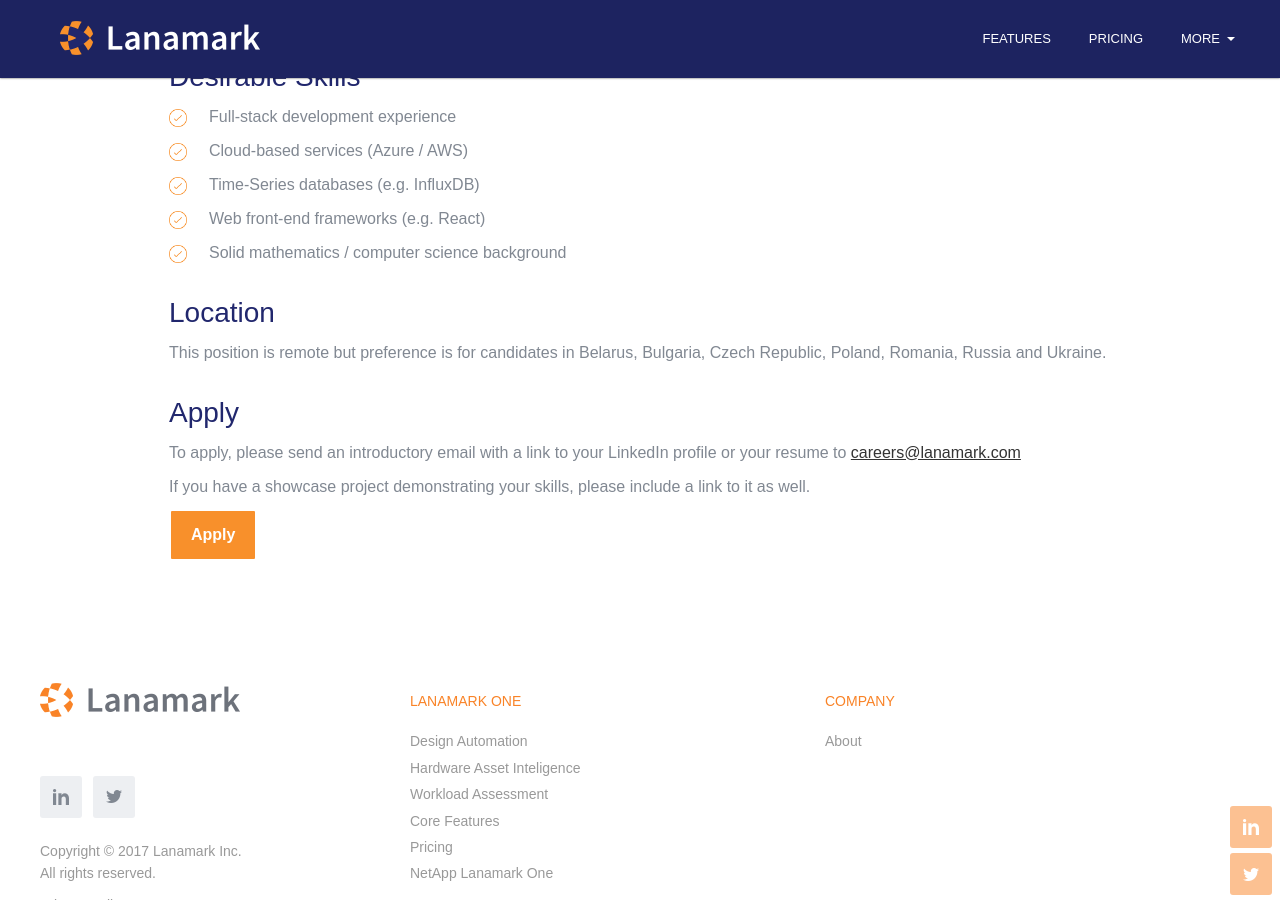
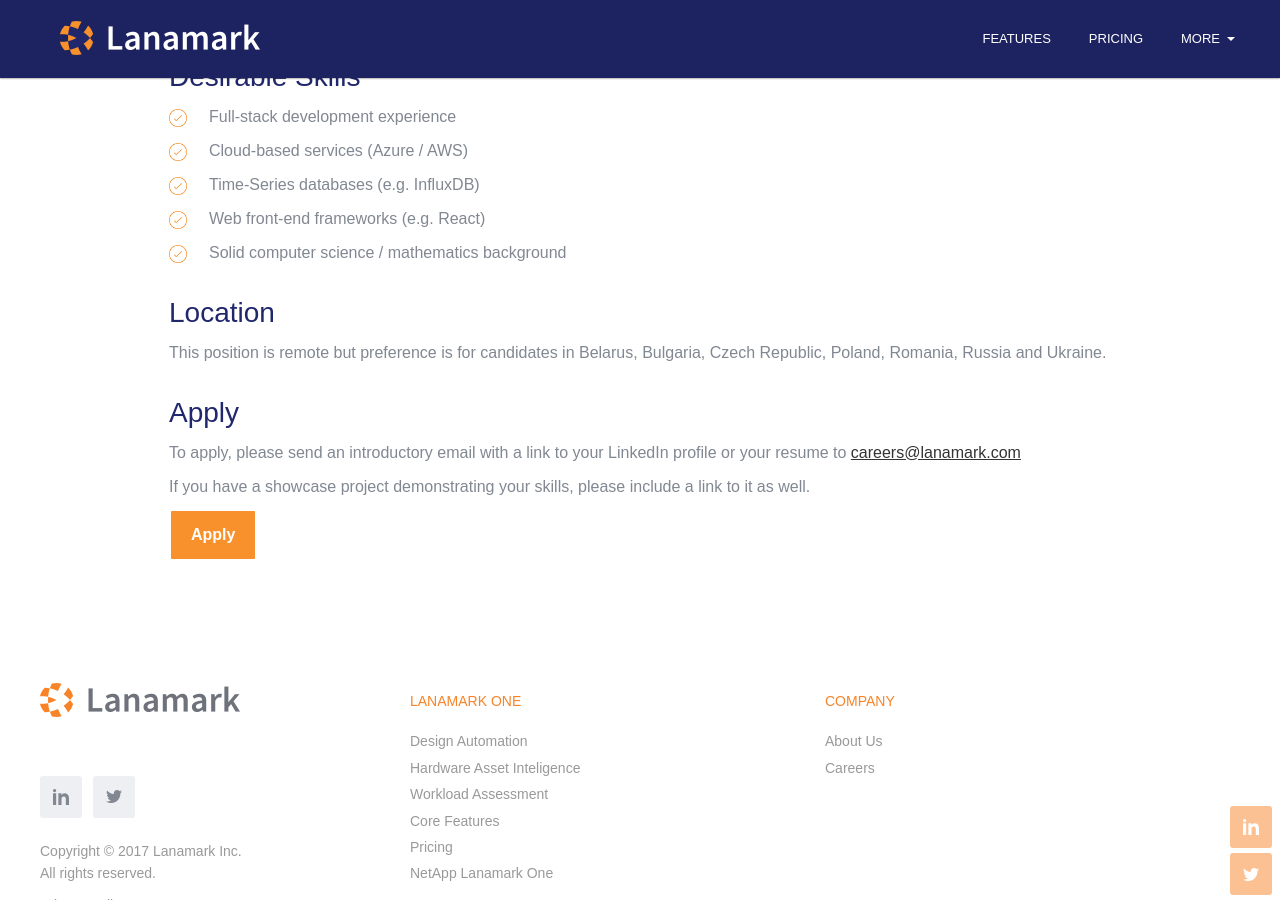
Before and after one commit to lanamark-dev/lanamark.github.io, a Jekyll site: the page built from careers.html, in a window 1280 px wide and 900 px high, scrolled down 1031 px. Built offline with Jekyll 4.4.1, drawn with Linux system fonts in a browser that asks for light colours; nearby versions of some CDN libraries.

Commit message:
Updated careers pages

```diff
--- a/_includes/footer.html
+++ b/_includes/footer.html
@@ -16,7 +16,8 @@
           <div class="column">
             <h3>Company</h3>
             <ul>
-              <li><a href="{{ site.baseurl }}/about-us">About</a></li>
+              <li><a href="{{ site.baseurl }}/about-us">About Us</a></li>
+              <li><a href="{{ site.baseurl }}/careers.html">Careers</a></li>
             </ul>
           </div>
         </div>
--- a/careers.html
+++ b/careers.html
@@ -49,7 +49,7 @@
           <p class="check">Cloud-based services (Azure / AWS)</p>
           <p class="check">Time-Series databases (e.g. InfluxDB)</p>
           <p class="check">Web front-end frameworks (e.g. React)</p>
-          <p class="check">Solid mathematics / computer science background</p>
+          <p class="check">Solid computer science / mathematics background</p>
         </article>
       </section>
       <section>
```
